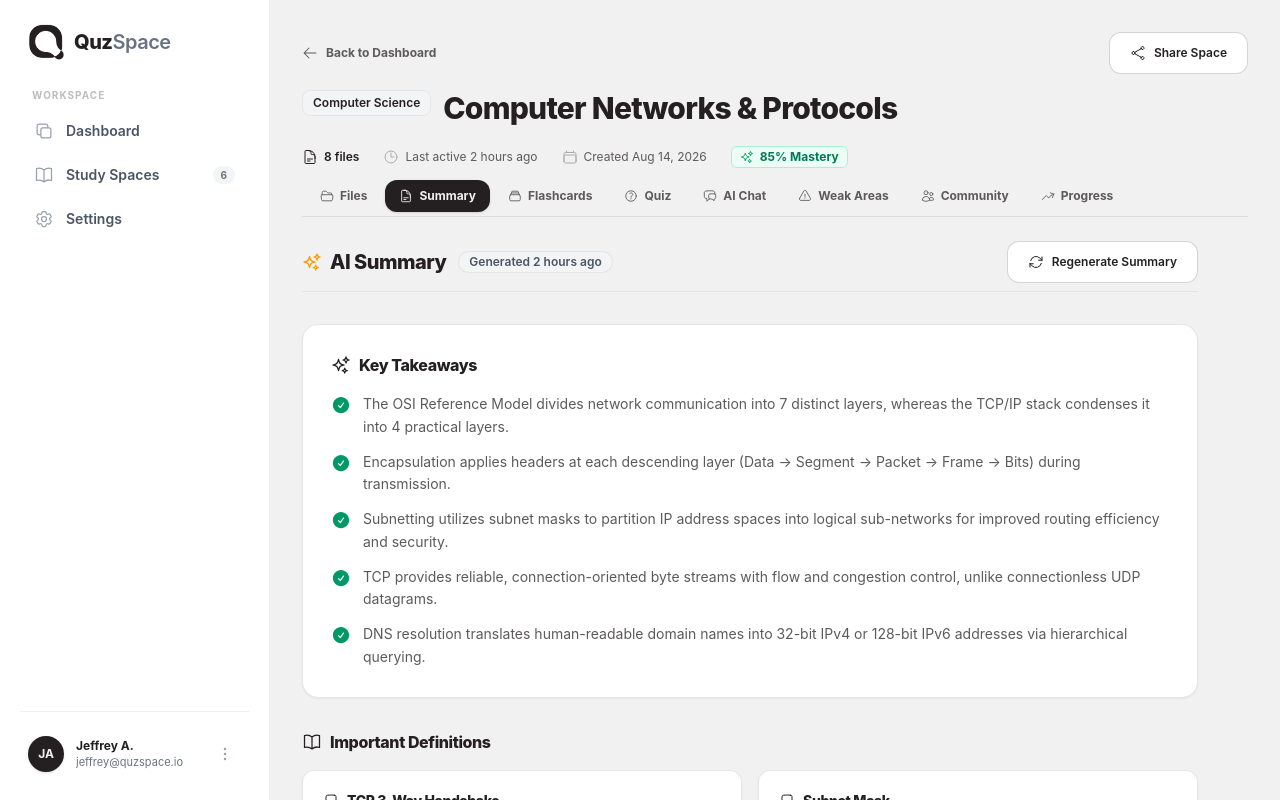
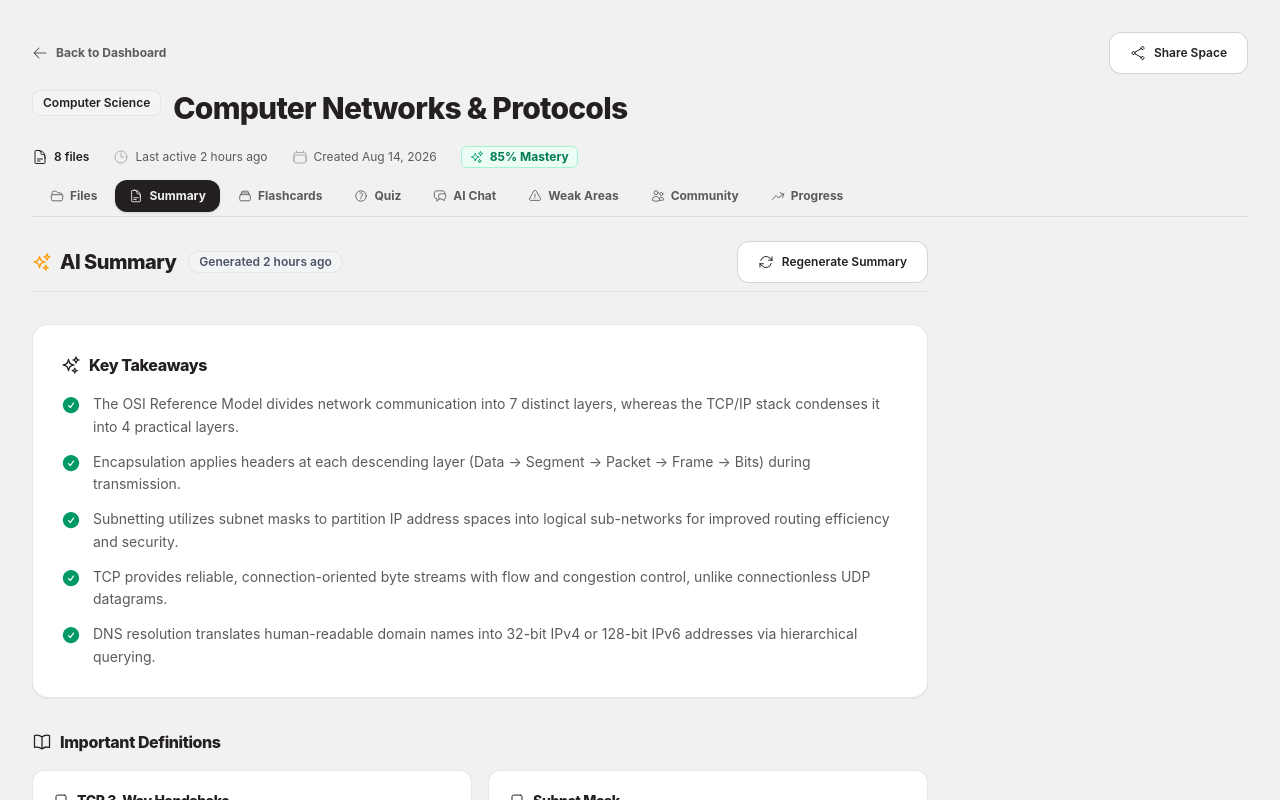
Before and after one commit to jeff4azi/quzspace-frontend, a React (Vite) app: page /spaces/1 in a window 1280 px wide. Shown: the top 800 px of the page. Built offline with nearby package versions, Linux system fonts and the light colour scheme.

Commit message:
hide the sidebar when in a study space

```diff
--- a/src/components/layout/AppLayout.jsx
+++ b/src/components/layout/AppLayout.jsx
@@ -5,17 +5,20 @@ export default function AppLayout({
   children,
   onCreateClick,
   hideBottomNav = false,
+  hideSidebar = false,
 }) {
   return (
     <div className="min-h-screen bg-light text-gray font-sans selection:bg-brand selection:text-light">
       {/* Desktop Sidebar (≥1024px) */}
-      <Sidebar />
+      {!hideSidebar && <Sidebar />}
 
       {/* Mobile Header & Bottom Tab Bar (<1024px) */}
       <MobileNav onCreateClick={onCreateClick} hideBottomNav={hideBottomNav} />
 
       {/* Main Content Area */}
-      <div className="lg:pl-[270px] flex flex-col min-h-screen">
+      <div
+        className={`${!hideSidebar ? "lg:pl-[270px]" : ""} flex flex-col min-h-screen`}
+      >
         <main className="flex-1 w-full max-w-7xl mx-auto px-4 sm:px-6 lg:px-8 py-6 sm:py-8 lg:pb-8">
           {children}
           {/* Mobile Bottom Navigation Clearance Spacer — only when nav is visible */}
--- a/src/components/study-space/tabs/ChatTab.jsx
+++ b/src/components/study-space/tabs/ChatTab.jsx
@@ -167,7 +167,7 @@ export default function ChatTab() {
       </div>
 
       {/* ── Fixed bottom dock — always visible, viewport-locked ───── */}
-      <div className="fixed bottom-0 left-0 right-0 lg:left-[270px] z-50">
+      <div className="fixed bottom-0 left-0 right-0 z-50">
         <div className="w-full max-w-7xl mx-auto lg:px-8">
           <div className="bg-white border border-muted/20 shadow-lg lg:rounded-t-2xl overflow-hidden">
             {/* Suggested prompts */}
--- a/src/pages/StudySpaceOverview.jsx
+++ b/src/pages/StudySpaceOverview.jsx
@@ -102,10 +102,10 @@ export default function StudySpaceOverview() {
   const collapsedOpacity = collapseProgress;
 
   return (
-    <AppLayout hideBottomNav>
+    <AppLayout hideBottomNav hideSidebar>
       {/* ── Sticky Collapsed Header (fixed, above content) ──────────── */}
       <div
-        className="fixed top-0 left-0 right-0 lg:left-[270px] z-20 bg-white border-b border-muted/20 shadow-sm transition-transform duration-300 ease-out"
+        className="fixed top-0 left-0 right-0 z-20 bg-white border-b border-muted/20 shadow-sm transition-transform duration-300 ease-out"
         style={{
           opacity: collapsedOpacity,
           transform: `translateY(${isCollapsed ? "0%" : "-100%"})`,
```
